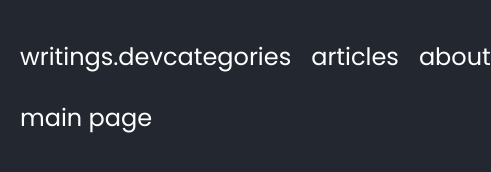
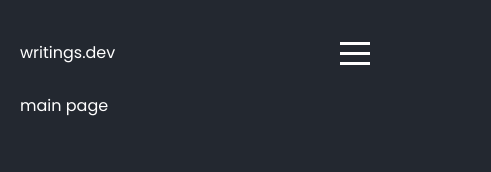
Before and after one commit to BlazerXXI/writings.dev, a plain HTML site: page index.html in a window 390 px wide. Shown: the whole page, 491 px wide, since content can reach past the window. Drawn offline with Linux system fonts and the light colour scheme; a web font is replaced by a local one.

Commit message:
writings.dev

```diff
--- a/index.html
+++ b/index.html
@@ -15,17 +15,23 @@
 			href="https://fonts.googleapis.com/css?family=Recursive:300,regular,500,600,700,800,900"
 			rel="stylesheet"
 		/>
-		<link href="https://fonts.googleapis.com/css?family=Source+Sans+3:200,300,regular,500,600,700,800,900,200italic,300italic,italic,500italic,600italic,700italic,800italic,900italic" rel="stylesheet" />
+		<link
+			href="https://fonts.googleapis.com/css?family=Source+Sans+3:200,300,regular,500,600,700,800,900,200italic,300italic,italic,500italic,600italic,700italic,800italic,900italic"
+			rel="stylesheet"
+		/>
 	</head>
 	<body>
 		<div class="wrapper">
 			<header class="header">
 				<div class="header__container _container">
 					<div class="header_logo" id="logo"><a href="/">writings.dev</a></div>
+          <btn class="header_mobile-menu">
+            <span class="mobile-menu_line"></span>
+          </btn>
 					<nav class="header_nav">
-						<a class="header_link" href="">categories</a>
-						<a class="header_link" href="">articles</a>
-						<a class="header_link" href="">about</a>
+						<a class="header_link" href="#">categories</a>
+						<a class="header_link" href="#">articles</a>
+						<a class="header_link" href="#">about</a>
 					</nav>
 				</div>
 			</header>
@@ -39,5 +45,6 @@
 			</footer>
 		</div>
 		<script src="./js/index.js"></script>
+		<div class="lock"></div>
 	</body>
 </html>
--- a/js/index.js
+++ b/js/index.js
@@ -0,0 +1,19 @@
+const mobileMenu = document.querySelector(".header_mobile-menu");
+const headerNav = document.querySelector(".header_nav");
+const body = document.querySelector("body");
+const lock = document.querySelector(".lock");
+
+mobileMenu.addEventListener("click", () => {
+	mobileMenu.classList.toggle("active");
+	body.classList.toggle("active");
+});
+
+window.addEventListener("click", (e) => {
+	if (
+		!e.target.closest(".header_mobile-menu") &&
+		!e.target.closest(".header_nav")
+	) {
+		mobileMenu.classList.remove("active");
+		body.classList.remove("active");
+	}
+});
--- a/scss/style.scss
+++ b/scss/style.scss
@@ -7,11 +7,94 @@
 body {
 	font-family: "Poppins", sans-serif !important ;
 	font-size: 24px !important;
+	@media (max-width: 768px) {
+		font-size: 16px !important;
+	}
 }
 
 ._container {
 	position: relative;
 	padding: 0px 15px;
+}
+@keyframes pullUp {
+	0% {
+		transform: none;
+	}
+	50% {
+		transform: translateY(-5px) rotate(-2deg);
+	}
+	100% {
+		transform: none;
+	}
+}
+
+.header {
+	position: relative;
+	// .header_mobile-menu
+	&_mobile-menu {
+		position: fixed;
+		z-index: 10;
+		top: 38px;
+		right: 20px;
+		display: none;
+		cursor: pointer;
+		width: 30px;
+		height: 30px;
+		align-items: center;
+		justify-content: center;
+
+		@media (max-width: 768px) {
+			display: flex;
+		}
+	}
+}
+.mobile-menu {
+	// .mobile-menu_line
+	&_line {
+		transition: all 0.3s ease 0s;
+		position: relative;
+		width: 30px;
+		height: 3px;
+		background-color: #fff;
+
+		&:after {
+			transition: all 0.3s ease 0s;
+			content: "";
+			position: absolute;
+			top: 10px;
+			left: 0;
+			background-color: #fff;
+			width: 30px;
+			height: 3px;
+		}
+		&:before {
+			transition: all 0.3s ease 0s;
+			content: "";
+			position: absolute;
+			bottom: 10px;
+			left: 0;
+			background-color: #fff;
+			width: 30px;
+			height: 3px;
+		}
+	}
+}
+.active .mobile-menu_line {
+	transition: all 0.3s ease 0s;
+	width: 0;
+	height: 0;
+	&:after {
+		transition: all 0.3s ease 0s;
+		transform: rotate(-45deg);
+		top: 0;
+		left: -15px;
+	}
+	&:before {
+		transition: all 0.3s ease 0s;
+		transform: rotate(45deg);
+		bottom: -2px;
+		left: -15px;
+	}
 }
 
 .header {
@@ -24,12 +107,42 @@ body {
 		margin-bottom: 30px;
 	}
 	&_logo {
+		transition: all 0.3s ease 0s;
+		&:hover {
+			transition: all 0.3s ease 0s;
+			animation: pullUp forwards 0.6s ease-in-out;
+		}
 	}
 	&_nav {
 		display: flex;
 		gap: 36px;
+		a {
+			transition: all 0.3s ease 0s;
+			&:hover {
+				transition: all 0.3s ease 0s;
+				opacity: 0.6;
+			}
+			&:active {
+				transition: all 0.3s ease 0s;
+				opacity: 0.8;
+				transform: scale(0.8);
+			}
+		}
 		@media (max-width: 768px) {
+			transition: all 0.3s ease 0s;
+			position: fixed;
+			top: 0;
+			right: 0;
+			height: 100vh;
+			width: 50vw;
+			padding: 90px 20px;
+			justify-content: start;
+			align-items: center;
+			background-color: #ffffff20;
+			flex-direction: column;
 			gap: 20px;
+			transform: translateX(1000px);
+			z-index: 9;
 		}
 	}
 	&_link {
@@ -40,18 +153,27 @@ body {
 		justify-content: space-between;
 	}
 }
-
-
-.header {
-
+body {
+	transition: all 0.3s ease 0s;
+	.lock {
+		transition: all 0.3s ease 0s;
+		z-index: 8;
+		position: fixed;
+		width: 100vw;
+		height: 100vh;
+		background-color: #00000080;
+		top: 0;
+		left: -10000px;
 	}
-.header__container {
-
 }
-.header_logo {
+body.active {
+	transition: all 0.3s ease 0s;
+	.lock {
+		transition: all 0.3s ease 0s;
+		left: 0;
 	}
-.header_nav {
-
 }
-.header_link {
+.active .header_nav {
+	transition: all 0.3s ease 0s;
+	transform: translateX(0);
 }
```
Also changed, not shown: styles/style.css. Lines whose indentation alone changed are shown as unchanged.
